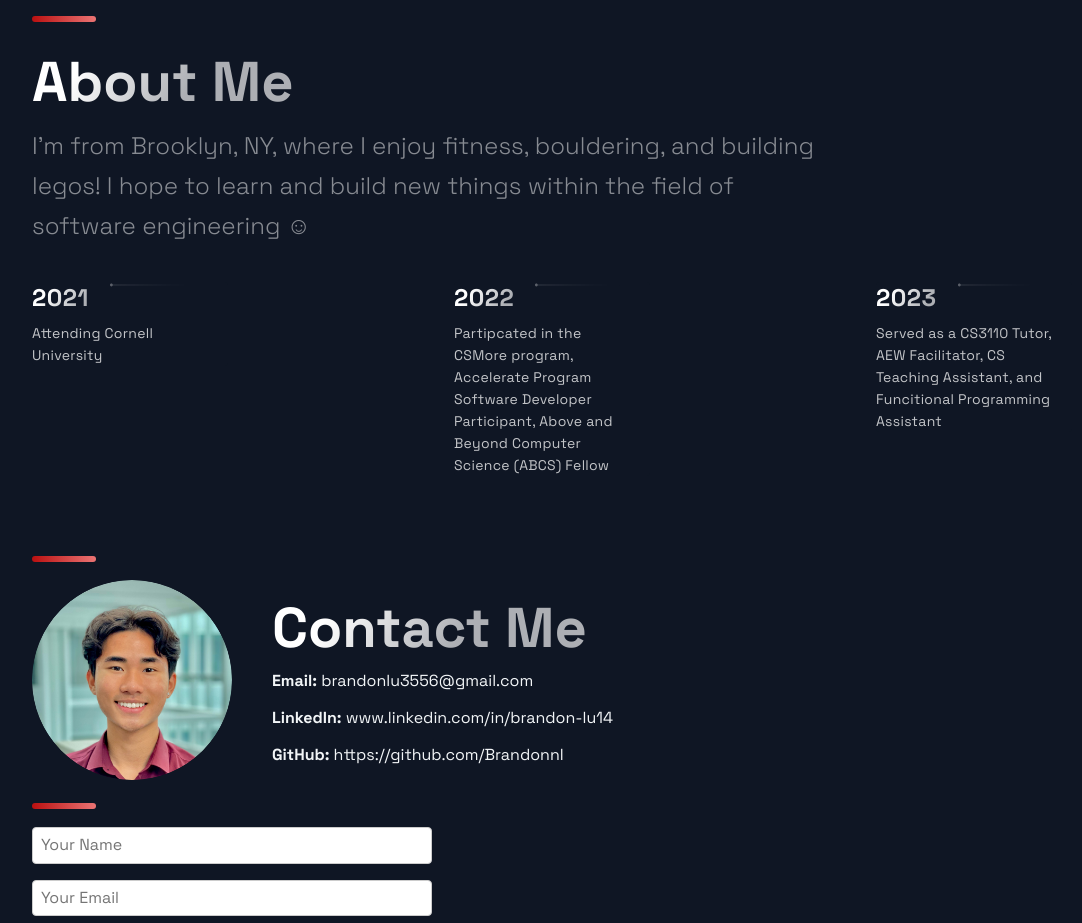
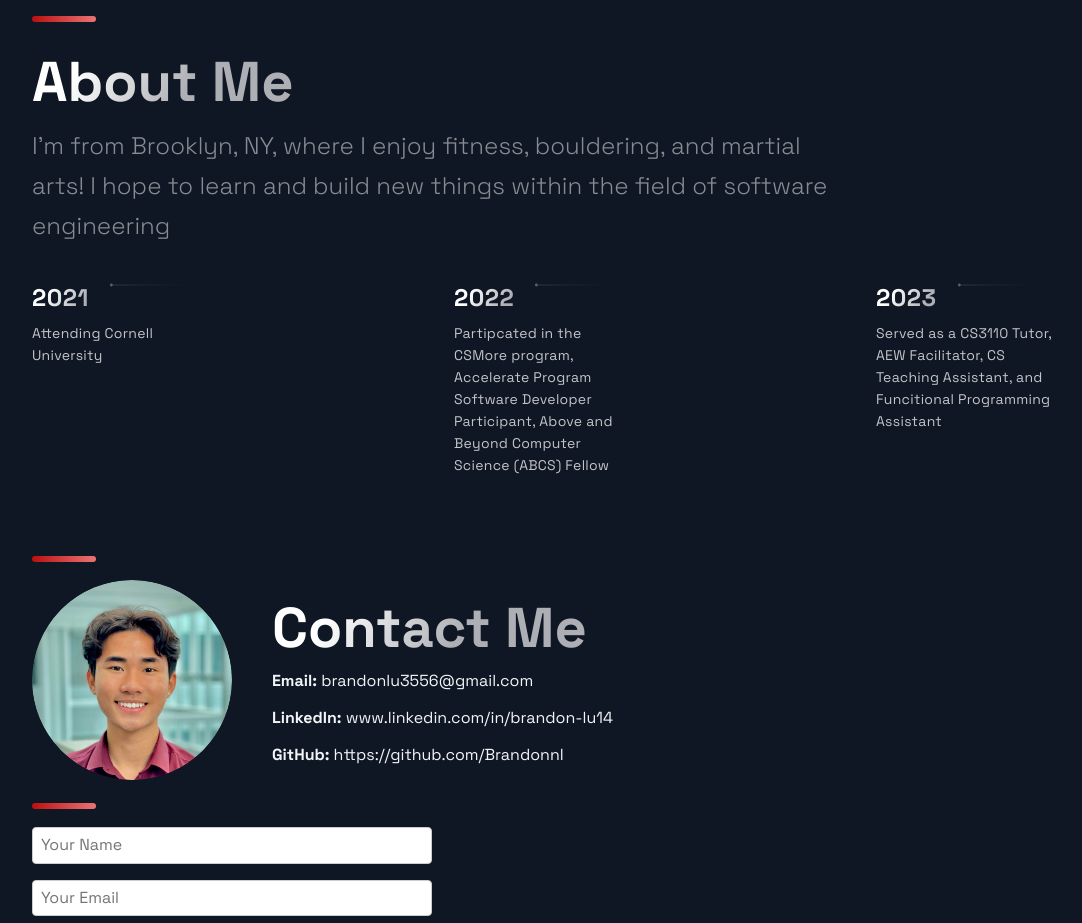
Before and after one commit to Brandonnl/portfolio_website, a Next.js app: page / in a window 1280 px wide. Shown: the part 3240-4163 px from the top of the page, without its empty margins (88-1170 px from the left). Built offline with nearby package versions, Linux system fonts and the light colour scheme.

Commit message:
Description changes

```diff
--- a/src/components/TimeLine/TimeLine.js
+++ b/src/components/TimeLine/TimeLine.js
@@ -46,7 +46,7 @@ const Timeline = () => {
     <Section id="about">
       <SectionTitle>About Me</SectionTitle>
       <SectionText>
-        I'm from Brooklyn, NY, where I enjoy fitness, bouldering, and building legos! I hope to learn and build new things within the field of software engineering ☺
+        I'm from Brooklyn, NY, where I enjoy fitness, bouldering, and martial arts! I hope to learn and build new things within the field of software engineering
       </SectionText>
       <CarouselContainer ref={carouselRef} onScroll={handleScroll}>
         <>
```
